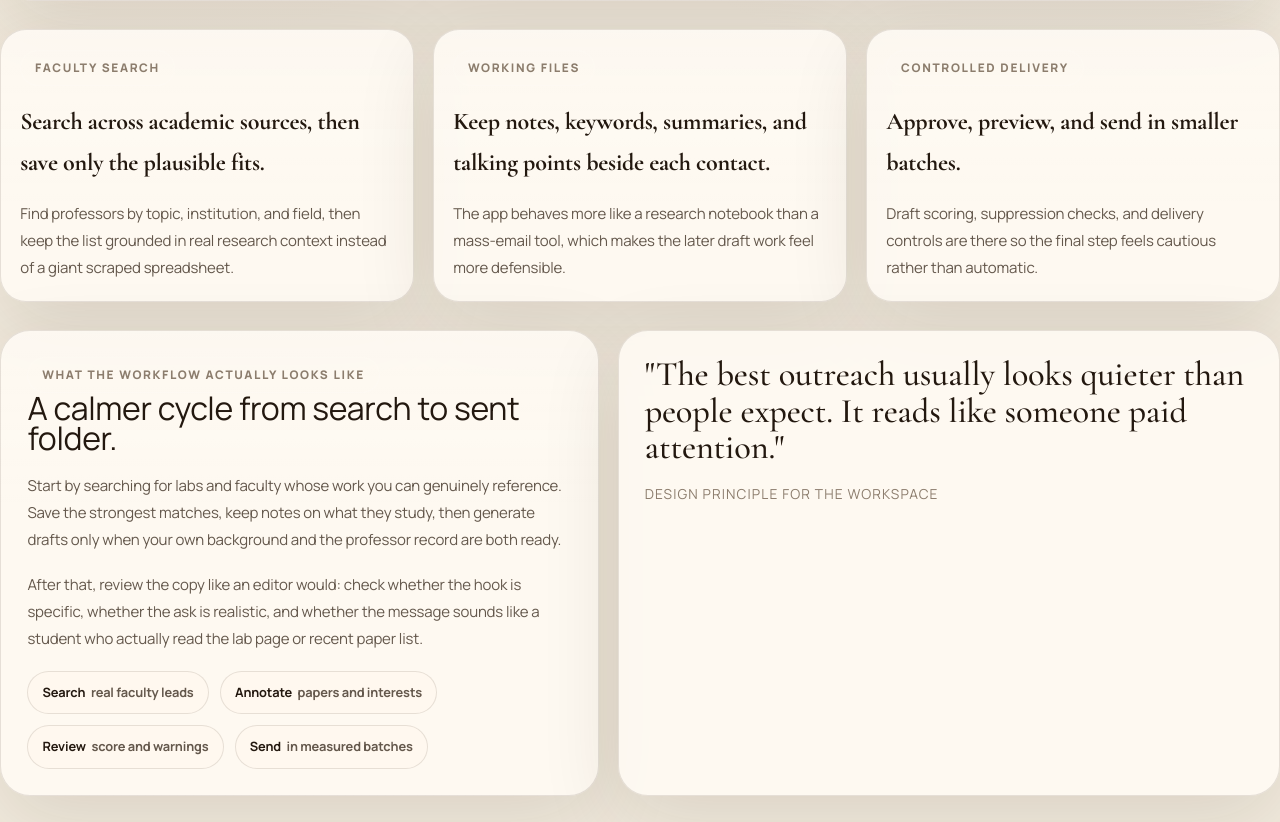
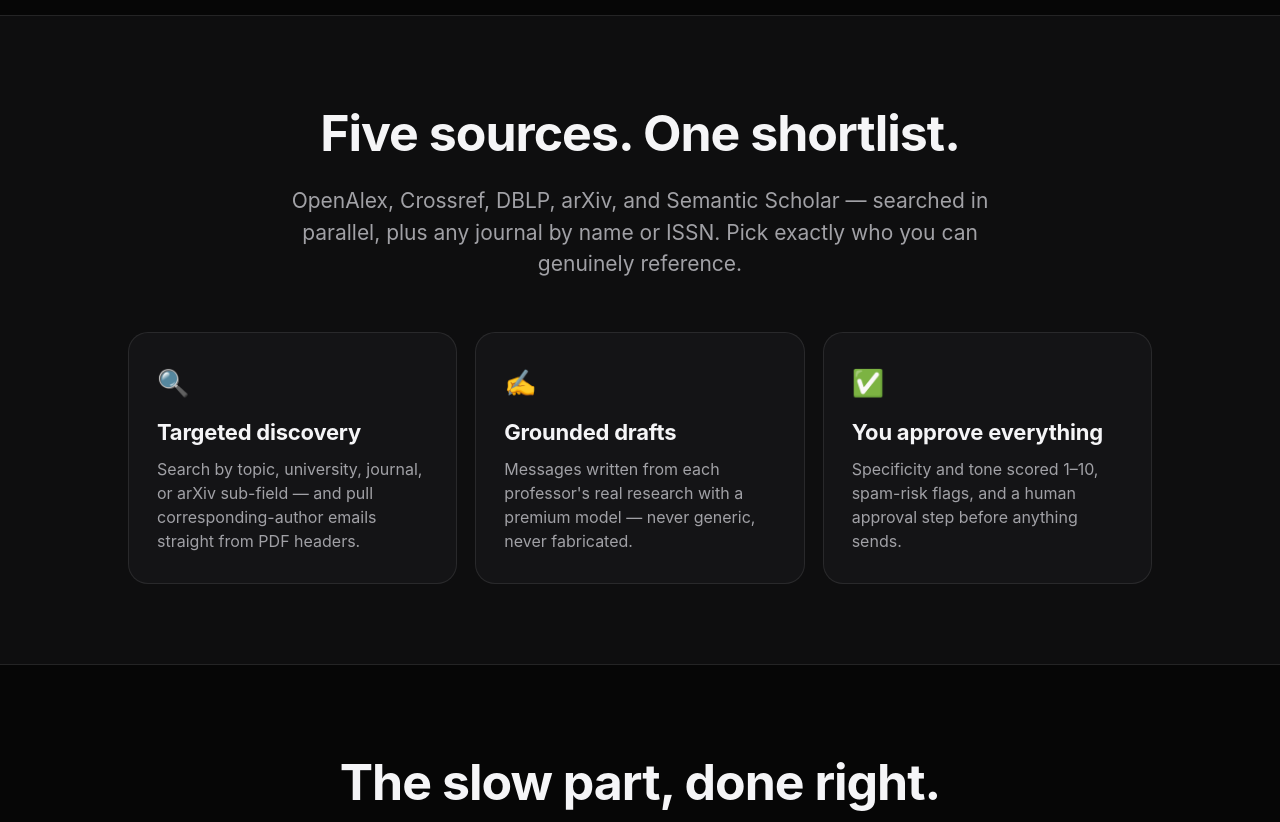
Before and after one commit to babybooghost/academic-outreach, a Python web app: template app/web/templates/homepage.html in a window 1280 px wide. Shown: the part 750-1572 px from the top of the page. Run offline with Jinja, Linux system fonts and the light colour scheme; the template is opened without the code that fills it: most values are stand-ins (such as "Sample title", 1, 10 or a date in 2020).

Commit message:
Apple-style homepage + reachable while logged in (#17)
- Rebuild the landing page in an Apple.com aesthetic: huge centered headlines,
  gradient accent, generous whitespace, blue pill CTAs, stacked centered
  sections, self-contained styles. No stock photos.
- Stop trapping logged-in users: the homepage no longer force-redirects to the
  dashboard, the nav adapts ('Go to your Desk' / authenticated hero CTAs), and a
  'Home' link is added to the app sidebar so you can flip between the marketing
  page and the workspace without logging out.

48 tests pass; verified live logged-out and logged-in.

Co-authored-by: Claude Opus 4.8 <noreply@anthropic.com>

```diff
--- a/app/web/app.py
+++ b/app/web/app.py
@@ -493,8 +493,7 @@ def create_app() -> Flask:
     # ------------------------------------------------------------------
     @app.route("/")
     def homepage():
-        if session.get("authenticated"):
-            return redirect(url_for("dashboard"))
+        # Logged-in users can view the homepage too (not trapped in the app).
         return render_template("homepage.html")
 
     # ------------------------------------------------------------------
--- a/app/web/templates/base.html
+++ b/app/web/templates/base.html
@@ -29,6 +29,7 @@
                 <div class="logo-text">Academic Outreach</div>
             </a>
             <ul class="nav-links">
+                <li><a href="{{ url_for('homepage') }}"><span class="nav-icon">&#8962;</span> Home</a></li>
                 <li><a href="{{ url_for('dashboard') }}" {% if request.endpoint == 'dashboard' %}class="active"{% endif %}><span class="nav-icon">&#9632;</span> Desk</a></li>
                 <li><a href="{{ url_for('professors_list') }}" {% if request.endpoint and 'professor' in request.endpoint %}class="active"{% endif %}><span class="nav-icon">&#10022;</span> Faculty</a></li>
                 <li><a href="{{ url_for('drafts_list') }}" {% if request.endpoint and 'draft' in request.endpoint %}class="active"{% endif %}><span class="nav-icon">&#9998;</span> Drafts</a></li>
--- a/app/web/templates/homepage.html
+++ b/app/web/templates/homepage.html
@@ -5,218 +5,186 @@
     <meta name="viewport" content="width=device-width, initial-scale=1.0">
     <title>Academic Outreach</title>
     <link rel="icon" type="image/svg+xml" href="{{ url_for('static', filename='favicon.svg') }}">
-    <link rel="preconnect" href="https://fonts.googleapis.com">
-    <link rel="preconnect" href="https://fonts.gstatic.com" crossorigin>
-    <link rel="stylesheet" href="{{ url_for('static', filename='style.css') }}">
-    <link rel="stylesheet" href="{{ url_for('static', filename='revamp.css') }}">
+    <style>
+        :root {
+            --ap-bg: #060606;
+            --ap-bg-2: #0e0e0f;
+            --ap-card: #141416;
+            --ap-text: #f5f5f7;
+            --ap-muted: #a1a1a6;
+            --ap-dim: #6e6e73;
+            --ap-accent: #2997ff;
+            --ap-border: rgba(255,255,255,0.09);
+            --ap-font: 'Manrope', -apple-system, BlinkMacSystemFont, 'SF Pro Display', 'Segoe UI', system-ui, sans-serif;
+        }
+        * { margin: 0; padding: 0; box-sizing: border-box; }
+        html { scroll-behavior: smooth; }
+        body.ap-body {
+            background: var(--ap-bg);
+            color: var(--ap-text);
+            font-family: var(--ap-font);
+            -webkit-font-smoothing: antialiased;
+            line-height: 1.5;
+        }
+        a { color: inherit; text-decoration: none; }
+
+        /* ---- Nav ---- */
+        .ap-nav {
+            position: sticky; top: 0; z-index: 100;
+            background: rgba(8,8,8,0.72);
+            backdrop-filter: saturate(180%) blur(20px);
+            border-bottom: 1px solid var(--ap-border);
+        }
+        .ap-nav-inner {
+            max-width: 1024px; margin: 0 auto;
+            height: 52px; padding: 0 22px;
+            display: flex; align-items: center; justify-content: space-between;
+        }
+        .ap-logo { display: flex; align-items: center; gap: 10px; font-weight: 600; font-size: 18px; }
+        .ap-logo-mark {
+            width: 28px; height: 28px; border-radius: 7px;
+            background: linear-gradient(135deg, #c79b62, #e2bd85);
+            color: #1a1207; display: grid; place-items: center;
+            font-weight: 800; font-size: 13px;
+        }
+        .ap-nav-actions { display: flex; align-items: center; gap: 8px; }
+        .ap-link { color: var(--ap-muted); font-size: 14px; padding: 8px 12px; border-radius: 980px; transition: color .2s; }
+        .ap-link:hover { color: var(--ap-text); }
+        .ap-btn {
+            display: inline-flex; align-items: center; gap: 6px;
+            font-size: 14px; font-weight: 600; padding: 8px 16px; border-radius: 980px;
+            background: var(--ap-accent); color: #fff; transition: filter .2s, transform .1s;
+        }
+        .ap-btn:hover { filter: brightness(1.08); }
+        .ap-btn-ghost { background: transparent; border: 1px solid var(--ap-border); color: var(--ap-text); }
+
+        /* ---- Hero ---- */
+        .ap-hero { text-align: center; padding: 92px 22px 80px; max-width: 900px; margin: 0 auto; }
+        .ap-eyebrow { color: var(--ap-accent); font-weight: 600; font-size: 19px; margin-bottom: 10px; }
+        .ap-hero h1 {
+            font-size: clamp(40px, 7vw, 80px); line-height: 1.05;
+            font-weight: 700; letter-spacing: -0.03em;
+        }
+        .ap-hero h1 .grad {
+            background: linear-gradient(90deg, #e2bd85, #99abb6);
+            -webkit-background-clip: text; background-clip: text; -webkit-text-fill-color: transparent;
+        }
+        .ap-hero p { color: var(--ap-muted); font-size: clamp(18px, 2.4vw, 24px); margin: 22px auto 0; max-width: 640px; }
+        .ap-hero-cta { margin-top: 34px; display: flex; gap: 14px; justify-content: center; flex-wrap: wrap; }
+        .ap-cta-text { color: var(--ap-accent); font-size: 17px; font-weight: 500; display: inline-flex; align-items: center; gap: 4px; }
+        .ap-cta-text:hover { text-decoration: underline; }
+
+        /* ---- Sections ---- */
+        .ap-section { padding: 80px 22px; }
+        .ap-section.alt { background: var(--ap-bg-2); border-block: 1px solid var(--ap-border); }
+        .ap-section-head { text-align: center; max-width: 760px; margin: 0 auto 52px; }
+        .ap-section-head h2 { font-size: clamp(30px, 4.4vw, 50px); font-weight: 700; letter-spacing: -0.02em; }
+        .ap-section-head p { color: var(--ap-muted); font-size: clamp(17px, 2vw, 21px); margin-top: 14px; }
+
+        .ap-grid { max-width: 1024px; margin: 0 auto; display: grid; grid-template-columns: repeat(auto-fit, minmax(280px, 1fr)); gap: 18px; }
+        .ap-card {
+            background: var(--ap-card); border: 1px solid var(--ap-border);
+            border-radius: 20px; padding: 30px 28px;
+        }
+        .ap-card .ap-ico { font-size: 26px; margin-bottom: 14px; display: block; }
+        .ap-card h3 { font-size: 22px; font-weight: 650; letter-spacing: -0.01em; }
+        .ap-card p { color: var(--ap-muted); font-size: 16px; margin-top: 8px; }
+
+        /* ---- Pipeline steps ---- */
+        .ap-steps { max-width: 880px; margin: 0 auto; display: grid; grid-template-columns: repeat(auto-fit, minmax(180px, 1fr)); gap: 16px; }
+        .ap-step { text-align: center; padding: 8px; }
+        .ap-step .n { width: 44px; height: 44px; margin: 0 auto 14px; border-radius: 50%; display: grid; place-items: center;
+            border: 1px solid var(--ap-border); color: var(--ap-accent); font-weight: 700; }
+        .ap-step h4 { font-size: 19px; font-weight: 650; }
+        .ap-step p { color: var(--ap-muted); font-size: 15px; margin-top: 6px; }
+
+        /* ---- Final CTA ---- */
+        .ap-final { text-align: center; padding: 96px 22px; }
+        .ap-final h2 { font-size: clamp(32px, 5vw, 56px); font-weight: 700; letter-spacing: -0.02em; }
+        .ap-final p { color: var(--ap-muted); font-size: 20px; margin: 16px auto 30px; max-width: 560px; }
+
+        .ap-footer { border-top: 1px solid var(--ap-border); padding: 30px 22px; text-align: center; color: var(--ap-dim); font-size: 13px; }
+        .ap-banner { max-width: 1024px; margin: 16px auto -40px; background: rgba(217,126,114,0.12); border: 1px solid rgba(217,126,114,0.3);
+            border-radius: 12px; padding: 12px 16px; color: #e8b9b0; font-size: 14px; }
+        .ap-banner strong { display:block; }
+    </style>
 </head>
-<body class="landing-body">
-    <nav class="hp-nav">
-        <div class="hp-nav-inner">
-            <a href="{{ url_for('homepage') }}" class="logo">
-                <div class="logo-icon">AO</div>
-                <div class="logo-text">Academic<span>Outreach</span></div>
+<body class="ap-body">
+    <nav class="ap-nav">
+        <div class="ap-nav-inner">
+            <a href="{{ url_for('homepage') }}" class="ap-logo">
+                <span class="ap-logo-mark">AO</span> Academic Outreach
             </a>
-            <div class="hp-nav-meta">
-                <span class="hp-nav-note">Research-first outreach workspace</span>
-                <button type="button" class="theme-toggle" onclick="cycleTheme()" title="Toggle theme" aria-label="Toggle theme">
-                    <span id="theme-icon-hp">&#9790;</span>
-                </button>
-                <a href="{{ url_for('login') }}" class="btn btn-ghost btn-sm">Log in</a>
-                <a href="{{ url_for('signup') }}" class="btn btn-primary btn-sm">Open workspace</a>
+            <div class="ap-nav-actions">
+                {% if session.get('authenticated') %}
+                <a href="{{ url_for('dashboard') }}" class="ap-btn">Go to your Desk</a>
+                {% else %}
+                <a href="{{ url_for('login') }}" class="ap-link">Log in</a>
+                <a href="{{ url_for('signup') }}" class="ap-btn">Open workspace</a>
+                {% endif %}
             </div>
         </div>
     </nav>
 
-    <main class="container landing-main">
     {% if storage_status and storage_status.severity == 'warning' %}
-        <div class="storage-banner storage-banner-warning animate-in">
-            <strong>{{ storage_status.label }}</strong>
-            <span>{{ storage_status.detail }}</span>
-        </div>
+    <div class="ap-banner"><strong>{{ storage_status.label }}</strong>{{ storage_status.detail }}</div>
     {% endif %}
 
-        <section class="landing-hero animate-in">
-            <div class="landing-copy">
-                <div class="eyebrow">For students writing to real labs</div>
-                <h1 class="landing-title">Outreach that feels researched, restrained, and believable.</h1>
-                <p class="landing-lead">
-                    Academic Outreach is a private workspace for building faculty lists, keeping research notes, reviewing personalized drafts,
-                    and sending only after the queue actually reads like it came from a prepared student.
-                </p>
-                <div class="hero-metrics">
-                    <div class="metric-card">
-                        <span>Search inputs</span>
-                        <strong>5 sources</strong>
+    <header class="ap-hero">
+        <div class="ap-eyebrow">For students writing to real labs</div>
+        <h1>Outreach that feels<br><span class="grad">researched, not mass-mailed.</span></h1>
+        <p>Find the right faculty across five databases, draft messages grounded in their actual work, review every word, and send only what reads like a prepared student wrote it.</p>
+        <div class="ap-hero-cta">
+            {% if session.get('authenticated') %}
+            <a href="{{ url_for('finder_page') }}" class="ap-btn" style="font-size:17px;padding:12px 24px;">Search for faculty</a>
+            <a href="{{ url_for('dashboard') }}" class="ap-cta-text">Open your Desk &rsaquo;</a>
+            {% else %}
+            <a href="{{ url_for('signup') }}" class="ap-btn" style="font-size:17px;padding:12px 24px;">Create a private workspace</a>
+            <a href="{{ url_for('login') }}" class="ap-cta-text">Use an existing key &rsaquo;</a>
+            {% endif %}
         </div>
-                    <div class="metric-card">
-                        <span>Review standard</span>
-                        <strong>Human approval</strong>
+    </header>
+
+    <section class="ap-section alt">
+        <div class="ap-section-head">
+            <h2>Five sources. One shortlist.</h2>
+            <p>OpenAlex, Crossref, DBLP, arXiv, and Semantic Scholar — searched in parallel, plus any journal by name or ISSN. Pick exactly who you can genuinely reference.</p>
         </div>
-                    <div class="metric-card">
-                        <span>Draft scoring</span>
-                        <strong>1 to 10</strong>
-                    </div>
-                </div>
-                <div class="hero-actions">
-                    <a href="{{ url_for('signup') }}" class="btn btn-primary">Create a private workspace</a>
-                    <a href="{{ url_for('login') }}" class="btn btn-outline">Use an existing key</a>
-                </div>
-            </div>
-            <div class="image-stack">
-                <div class="image-card image-card--tall">
-                    <img src="https://images.unsplash.com/photo-1524995997946-a1c2e315a42f?auto=format&amp;fit=crop&amp;w=1600&amp;q=80" alt="Students studying in a university library">
-                    <div class="image-caption">
-                        <span>Research desk</span>
-                        <strong>Built for the slow part of outreach: reading, comparing, annotating, and choosing carefully.</strong>
-                    </div>
-                </div>
-                <div class="image-stack-col">
-                    <div class="image-stack-card image-card--short">
-                        <img src="https://images.unsplash.com/photo-1523240795612-9a054b0db644?auto=format&amp;fit=crop&amp;w=1200&amp;q=80" alt="Students collaborating at a table">
-                        <div class="image-caption">
-                            <span>Shortlists</span>
-                            <strong>Keep the list small enough to know who you are contacting.</strong>
-                        </div>
-                    </div>
-                    <div class="image-stack-card image-card--short">
-                        <img src="https://images.unsplash.com/photo-1455390582262-044cdead277a?auto=format&amp;fit=crop&amp;w=1200&amp;q=80" alt="Notebook and coffee on a writing desk">
-                        <div class="image-caption">
-                            <span>Draft review</span>
-                            <strong>Every message is edited before it gets anywhere near a send queue.</strong>
-                        </div>
-                    </div>
-                </div>
+        <div class="ap-grid">
+            <div class="ap-card"><span class="ap-ico">&#128269;</span><h3>Targeted discovery</h3><p>Search by topic, university, journal, or arXiv sub-field — and pull corresponding-author emails straight from PDF headers.</p></div>
+            <div class="ap-card"><span class="ap-ico">&#9997;</span><h3>Grounded drafts</h3><p>Messages written from each professor's real research with a premium model — never generic, never fabricated.</p></div>
+            <div class="ap-card"><span class="ap-ico">&#9989;</span><h3>You approve everything</h3><p>Specificity and tone scored 1–10, spam-risk flags, and a human approval step before anything sends.</p></div>
         </div>
     </section>
 
-        <section class="landing-feature-grid">
-            <article class="landing-panel animate-in animate-in-1">
-                <div class="panel-kicker">Faculty search</div>
-                <h3>Search across academic sources, then save only the plausible fits.</h3>
-                <p>Find professors by topic, institution, and field, then keep the list grounded in real research context instead of a giant scraped spreadsheet.</p>
-            </article>
-            <article class="landing-panel animate-in animate-in-2">
-                <div class="panel-kicker">Working files</div>
-                <h3>Keep notes, keywords, summaries, and talking points beside each contact.</h3>
-                <p>The app behaves more like a research notebook than a mass-email tool, which makes the later draft work feel more defensible.</p>
-            </article>
-            <article class="landing-panel animate-in animate-in-3">
-                <div class="panel-kicker">Controlled delivery</div>
-                <h3>Approve, preview, and send in smaller batches.</h3>
-                <p>Draft scoring, suppression checks, and delivery controls are there so the final step feels cautious rather than automatic.</p>
-            </article>
-        </section>
-
-        <section class="landing-story">
-            <article class="surface-panel animate-in">
-                <div class="section-head">
-                    <div>
-                        <div class="panel-kicker">What the workflow actually looks like</div>
-                        <div class="panel-title">A calmer cycle from search to sent folder.</div>
+    <section class="ap-section">
+        <div class="ap-section-head">
+            <h2>The slow part, done right.</h2>
+            <p>Built for reading, comparing, and choosing carefully — not blasting two hundred identical emails.</p>
         </div>
-                </div>
-                <div class="page-block">
-                    <p>Start by searching for labs and faculty whose work you can genuinely reference. Save the strongest matches, keep notes on what they study, then generate drafts only when your own background and the professor record are both ready.</p>
-                    <p>After that, review the copy like an editor would: check whether the hook is specific, whether the ask is realistic, and whether the message sounds like a student who actually read the lab page or recent paper list.</p>
-                    <div class="chip-row">
-                        <div class="chip"><strong>Search</strong> real faculty leads</div>
-                        <div class="chip"><strong>Annotate</strong> papers and interests</div>
-                        <div class="chip"><strong>Review</strong> score and warnings</div>
-                        <div class="chip"><strong>Send</strong> in measured batches</div>
-                    </div>
-                </div>
-            </article>
-            <div class="quote-block animate-in animate-in-1">
-                <blockquote>"The best outreach usually looks quieter than people expect. It reads like someone paid attention."</blockquote>
-                <figcaption>Design principle for the workspace</figcaption>
+        <div class="ap-steps">
+            <div class="ap-step"><div class="n">1</div><h4>Search</h4><p>Build a small, plausible faculty list.</p></div>
+            <div class="ap-step"><div class="n">2</div><h4>Draft</h4><p>Generate personalized messages.</p></div>
+            <div class="ap-step"><div class="n">3</div><h4>Review</h4><p>Edit for specificity and tone.</p></div>
+            <div class="ap-step"><div class="n">4</div><h4>Send</h4><p>Deliver, then nudge once after a week.</p></div>
         </div>
     </section>
 
-        <section class="landing-gallery">
-            <div class="landing-shot animate-in">
-                <img src="https://images.unsplash.com/photo-1516321318423-f06f85e504b3?auto=format&amp;fit=crop&amp;w=1400&amp;q=80" alt="Students working on laptops together">
-                <div class="image-caption">
-                    <span>Search sessions</span>
-                    <strong>Better inputs lead to better faculty files.</strong>
-                </div>
-            </div>
-            <div class="landing-shot animate-in animate-in-1">
-                <img src="https://images.unsplash.com/photo-1503676260728-1c00da094a0b?auto=format&amp;fit=crop&amp;w=1400&amp;q=80" alt="Student on a university campus with books">
-                <div class="image-caption">
-                    <span>Student context</span>
-                    <strong>Your background and interests shape how convincing the draft feels.</strong>
-                </div>
-            </div>
-            <div class="landing-shot animate-in animate-in-2">
-                <img src="https://images.unsplash.com/photo-1497366754035-f200968a6e72?auto=format&amp;fit=crop&amp;w=1400&amp;q=80" alt="Professional office desk with laptop and notes">
-                <div class="image-caption">
-                    <span>Delivery desk</span>
-                    <strong>Approval, preview, and sending stay visible instead of hidden behind a single button.</strong>
-                </div>
+    <section class="ap-final">
+        <h2>Start your outreach desk.</h2>
+        <p>A private workspace for thoughtful, specific cold emails to professors.</p>
+        <div class="ap-hero-cta">
+            {% if session.get('authenticated') %}
+            <a href="{{ url_for('dashboard') }}" class="ap-btn" style="font-size:17px;padding:12px 24px;">Go to your Desk</a>
+            {% else %}
+            <a href="{{ url_for('signup') }}" class="ap-btn" style="font-size:17px;padding:12px 24px;">Open workspace</a>
+            <a href="{{ url_for('login') }}" class="ap-cta-text">Log in &rsaquo;</a>
+            {% endif %}
         </div>
     </section>
 
-        <section class="landing-quote-band">
-            <article class="surface-panel animate-in">
-                <div class="panel-kicker">Private access</div>
-                <div class="panel-title">Create a workspace, keep the access key, and start with a smaller better list.</div>
-                <p class="panel-copy">The app is meant for focused outreach, not anonymous volume. Sign up, store the issued key, and build a queue you would actually stand behind.</p>
-                <div class="hero-actions">
-                    <a href="{{ url_for('signup') }}" class="btn btn-primary">Create account</a>
-                    <a href="{{ url_for('login') }}" class="btn btn-outline">Go to login</a>
-                </div>
-            </article>
-            <div class="landing-shot animate-in animate-in-1">
-                <img src="https://images.unsplash.com/photo-1501504905252-473c47e087f8?auto=format&amp;fit=crop&amp;w=1400&amp;q=80" alt="University lecture hall with students">
-                <div class="image-caption">
-                    <span>Academic context</span>
-                    <strong>The product should feel native to research culture, not borrowed from generic sales software.</strong>
-                </div>
-            </div>
-        </section>
-    </main>
-
-    <footer class="hp-footer">
-        <div class="app-footer-inner">
-            <div class="app-footer-mark">
-                <div class="logo-icon" style="width:32px; height:32px; font-size:1rem; border-radius:12px;">AO</div>
-                <span>Academic Outreach v{{ app_version }}</span>
-            </div>
-            <div>Built for legitimate student-to-faculty outreach. Research first, review always.</div>
-        </div>
+    <footer class="ap-footer">
+        Academic Outreach · for students writing to real labs · v{{ app_version }}
     </footer>
-
-    <script>
-    function getTheme() { return localStorage.getItem('ao_theme') || 'system'; }
-    function applyTheme(t) {
-        const pref = t === 'system' ? (matchMedia('(prefers-color-scheme:light)').matches ? 'light' : 'dark') : t;
-        document.documentElement.setAttribute('data-theme', pref);
-        const icons = {'dark':'&#9790;','light':'&#9728;','system':'&#9788;'};
-        const el = document.getElementById('theme-icon-hp');
-        if (el) el.innerHTML = icons[t] || icons.dark;
-    }
-    function cycleTheme() {
-        const order = ['dark', 'light', 'system'];
-        const cur = getTheme();
-        const next = order[(order.indexOf(cur) + 1) % order.length];
-        localStorage.setItem('ao_theme', next);
-        applyTheme(next);
-    }
-    applyTheme(getTheme());
-    matchMedia('(prefers-color-scheme:light)').addEventListener('change', () => {
-        if (getTheme() === 'system') applyTheme('system');
-    });
-
-    const obs = new IntersectionObserver((entries) => {
-        entries.forEach((entry) => {
-            if (entry.isIntersecting) {
-                entry.target.classList.add('animate-visible');
-                obs.unobserve(entry.target);
-            }
-        });
-    }, { threshold: 0.14 });
-    document.querySelectorAll('.animate-in').forEach((el) => obs.observe(el));
-    </script>
 </body>
 </html>
```
Lines whose indentation alone changed are shown as unchanged.
